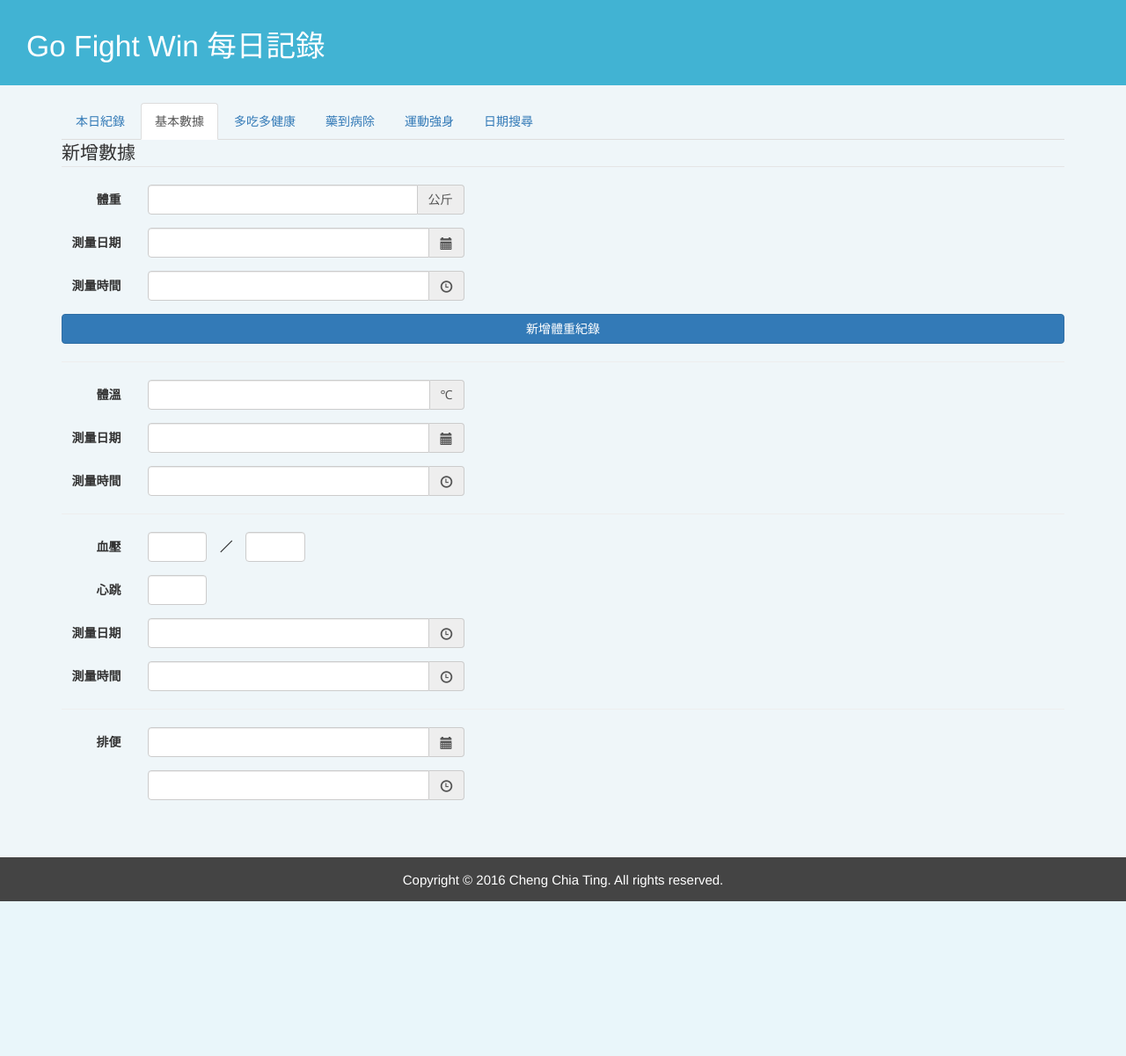
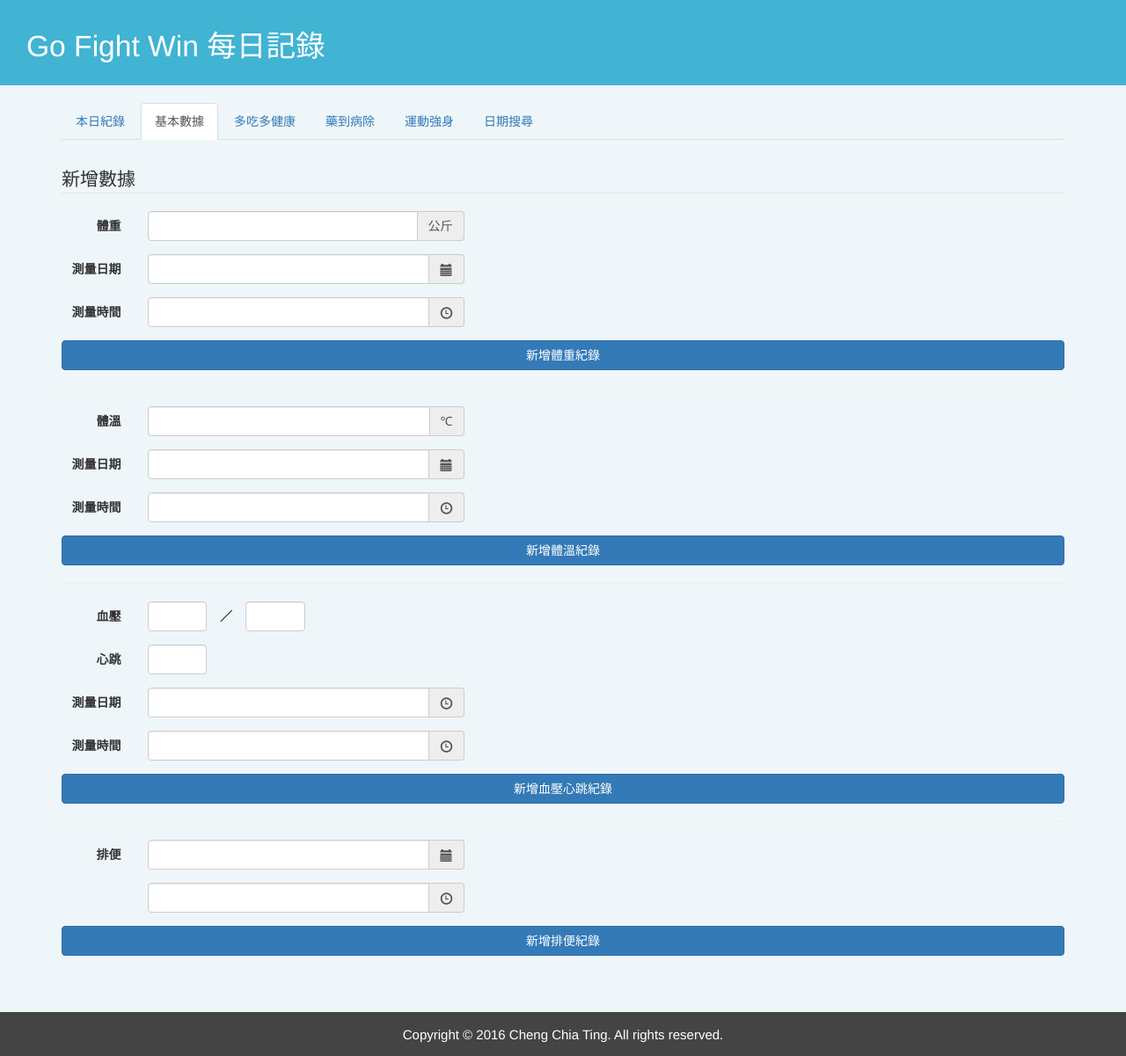
Before and after one commit to din1030/GoFightWin_Web, a CodeIgniter app: page /database/index.php/basicdata/index in a window 1280 px wide, after a click on "基本數據". Shown: the whole page at 88% size. Before the commit the page ends 1025 px from the top, so only its background shows below. Run offline with CodeIgniter, Linux system fonts and the light colour scheme.

Commit message:
基本數據新增功能

```diff
--- a/application/controllers/BasicData.php
+++ b/application/controllers/BasicData.php
@@ -43,4 +43,64 @@ class BasicData extends CI_Controller {
         	$this->db->insert('weight', $data);
         }
     }
+
+    public function add_temp_action()
+    {
+        $this->form_validation->set_rules('temperature', '體溫', 'trim|required');
+        $this->form_validation->set_rules('temp_date', '測量日期', 'trim|required');
+        $this->form_validation->set_rules('temp_time', '測量時間', 'trim|required');
+        if ($this->form_validation->run() == false) {
+            echo validation_errors();
+        } else {
+        	// echo $this->input->post('time_in_24hr');
+        	$data = array(
+		        'weight' => $this->input->post('weight'),
+		        'date' => $this->input->post('temp_date'),
+		        'time' => $this->input->post('temp_time')
+		        // 'time' => $this->input->post('time_in_24hr')
+			);
+        	$this->db->insert('temperature', $data);
+        }
+    }
+
+    public function add_pressure_action()
+    {
+        $this->form_validation->set_rules('systolic', '收縮壓', 'trim|required');
+        $this->form_validation->set_rules('diastolic', '舒張壓', 'trim|required');
+        $this->form_validation->set_rules('heartbeat', '心跳', 'trim|required');
+        $this->form_validation->set_rules('pressure_date', '測量日期', 'trim|required');
+        $this->form_validation->set_rules('pressure_time', '測量時間', 'trim|required');
+        if ($this->form_validation->run() == false) {
+            echo validation_errors();
+        } else {
+        	// echo $this->input->post('time_in_24hr');
+        	$data = array(
+		        'systolic' => $this->input->post('systolic'),
+		        'diastolic' => $this->input->post('diastolic'),
+		        'heartbeat' => $this->input->post('heartbeat'),
+		        'date' => $this->input->post('pressure_date'),
+		        'time' => $this->input->post('pressure_time')
+		        // 'time' => $this->input->post('time_in_24hr')
+			);
+        	$this->db->insert('blood_pressure', $data);
+        }
+    }
+
+    public function add_defecation_action()
+    {
+        $this->form_validation->set_rules('defecation_date', '測量日期', 'trim|required');
+        $this->form_validation->set_rules('defecation_time', '測量時間', 'trim|required');
+        if ($this->form_validation->run() == false) {
+            echo validation_errors();
+        } else {
+        	// echo $this->input->post('time_in_24hr');
+        	$data = array(
+		        'date' => $this->input->post('defecation_date'),
+		        'time' => $this->input->post('defecation_time')
+		        // 'time' => $this->input->post('time_in_24hr')
+			);
+        	$this->db->insert('defecation', $data);
+        }
+    }
+
 }
--- a/application/views/home.php
+++ b/application/views/home.php
@@ -1,7 +1,7 @@
 <div>
 
   <!-- Nav tabs -->
- 	<ul class="nav nav-tabs" role="tablist">
+ 	<ul class="nav nav-tabs margin-bottom-30" role="tablist">
         <li role="presentation" class="active"><a href="#today" aria-controls="today" role="tab" data-toggle="tab">本日紀錄</a></li>
     	<li role="presentation"><a href="#basicdata" aria-controls="basicdata" role="tab" data-toggle="tab">基本數據</a></li>
         <li role="presentation"><a href="#food" aria-controls="food" role="tab" data-toggle="tab">多吃多健康</a></li>
@@ -95,10 +95,10 @@
                     </div>
                 </div>
                 <div class="form-group">
-                    <label class="col-sm-2 col-md-1 control-label" for="temp_time">測量日期</label>
+                    <label class="col-sm-2 col-md-1 control-label" for="temp_date">測量日期</label>
                     <div class="col-sm-4 col-md-4">
-                        <div class='input-group date bd_date_picker' id='temp_time'>
-                            <input id="temp_time" name="temp_time"  type='text' class="form-control input-md" />
+                        <div class='input-group date bd_date_picker' id='temp_date'>
+                            <input id="temp_date" name="temp_date"  type='text' class="form-control input-md" />
                             <span class="input-group-addon">
                                 <span class="glyphicon glyphicon-calendar"></span>
                             </span>
@@ -106,27 +106,28 @@
                     </div>
                 </div>
                 <div class="form-group">
-                    <label class="col-sm-2 col-md-1 control-label" for="temp_date">測量時間</label>
+                    <label class="col-sm-2 col-md-1 control-label" for="temp_time">測量時間</label>
                     <div class="col-sm-4 col-md-4">
-                        <div class='input-group date bd_time_picker' id='temp_date'>
-                            <input id="temp_date" name="temp_date"  type='text' class="form-control input-md" />
+                        <div class='input-group date bd_time_picker' id='temp_time'>
+                            <input id="temp_time" name="temp_time"  type='text' class="form-control input-md" />
                             <span class="input-group-addon">
                                 <span class="glyphicon glyphicon-time"></span>
                             </span>
                         </div>
                     </div>
                 </div>
+                <button type="submit" class="btn btn-primary btn-block">新增體溫紀錄</button>
             </form>
             <hr>
             <form class="form-horizontal">
                 <div class="form-group">
-                    <label class="col-sm-2 col-md-1 control-label" for="blood_pressure1">血壓</label>
+                    <label class="col-sm-2 col-md-1 control-label" for="systolic">血壓</label>
                     <div class="col-sm-2 col-md-1">
-                        <input id="blood_pressure1" name="blood_pressure1" type="text" placeholder="" class="form-control input-md">
+                        <input id="systolic" name="systolic" type="text" placeholder="" class="form-control input-md">
                     </div>
-                    <label class="control-label" style="float: left;" for="blood_pressure2">／</label>
+                    <label class="control-label" style="float: left;" for="diastolic">／</label>
                     <div class="col-sm-2 col-md-1">
-                        <input id="blood_pressure2" name="blood_pressure2" type="text" placeholder="" class="form-control input-md">
+                        <input id="diastolic" name="diastolic" type="text" placeholder="" class="form-control input-md">
                     </div>
                 </div>
                 <div class="form-group">
@@ -157,6 +158,7 @@
                         </div>
                     </div>
                 </div>
+                <button type="submit" class="btn btn-primary btn-block">新增血壓心跳紀錄</button>
             </form>
             <hr>
             <form class="form-horizontal">
@@ -182,6 +184,7 @@
                         </div>
                     </div>
                 </div>
+                <button type="submit" class="btn btn-primary btn-block">新增排便紀錄</button>
             </form>
         </div>
 
```
